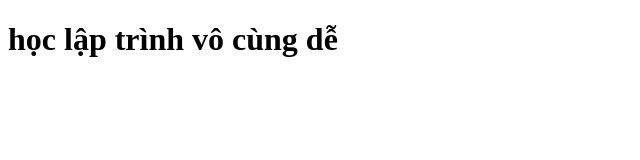
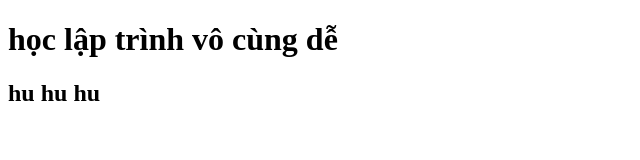
Before and after one commit to trannghia5125/du-an-3, a plain HTML site: page duan3.1.html in a window 1280 px wide. Shown: the whole page, without its empty margins (0-640 px from the left). Drawn offline with Linux system fonts and the light colour scheme.

Commit message:
sửa đổi lần 1

```diff
--- a/duan3.1.html
+++ b/duan3.1.html
@@ -7,5 +7,6 @@
 </head>
 <body>
     <h1> học lập trình vô cùng dễ</h1>
+    <h2>hu hu hu</h2>
 </body>
 </html>
```
